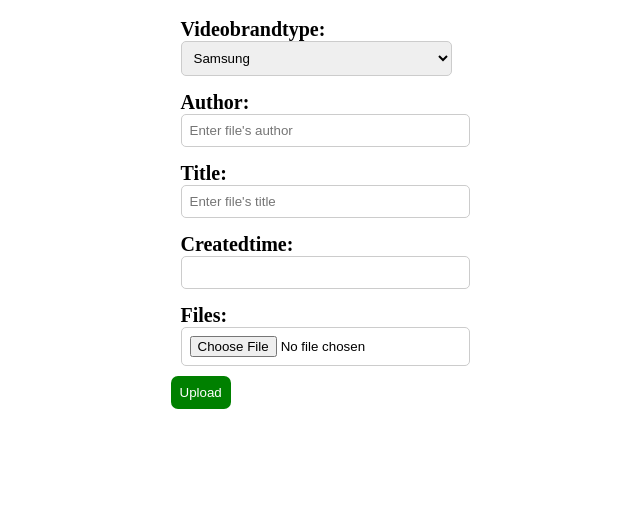
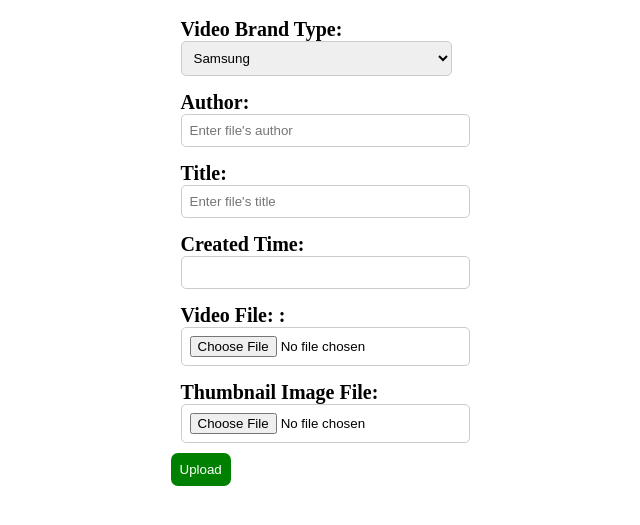
Before and after one commit to WilliamDelnington/android-backend, a Django app: page /videos/uploadForm in a window 1280 px wide. Shown: the top 525 px of the page, without its empty margins (324-964 px from the left). Run offline with Django 5.2, Linux system fonts and the light colour scheme; parts of the project's set-up code (start-up, migrations or seed data) failed here and were passed over; some libraries are stand-ins or nearby versions.

Commit message:
Add Video's Thumbnail Functionalities

```diff
--- a/AndroidAPI/settings.py
+++ b/AndroidAPI/settings.py
@@ -29,6 +29,8 @@ SECRET_KEY = 'django-insecure-tg-^ysty6(*bklb60mdu54fb6c3+r4824dgm-3*=z53bm3rge)
 
 MEDIA_ROOT = os.path.join(BASE_DIR, 'Videos')
 MEDIA_URL = '/Videos/'
+
+IMAGE_DIR = os.path.join(BASE_DIR, 'Images')
 
 # SECURITY WARNING: don't run with debug turned on in production!
 DEBUG = False
--- a/Templates/upload_form.html
+++ b/Templates/upload_form.html
@@ -98,6 +98,9 @@
         <div class="paragraph">
             <p style="max-width: 400px; word-break: break-all;">URL: {{ data.src }}</p>
         </div>
+        <div class="paragraph">
+            <p style="max-width: 400px; word-break: break-all;">URL: {{ data.thumbnail_url }}</p>
+        </div>
     </div>
     {% endif %}
     {% endif %}
--- a/api/forms.py
+++ b/api/forms.py
@@ -19,7 +19,9 @@ class FileUploadForm(forms.Form):
         choices=CHOICES,
         widget=forms.Select(attrs={
             'class': 'form-control',
-        }))
+        }),
+        label="Video Brand Type:"
+        )
 
     author = forms.CharField(
         max_length=200,
@@ -27,26 +29,45 @@ class FileUploadForm(forms.Form):
         widget=forms.TextInput(attrs={
             'class': 'form-control',
             'placeholder': "Enter file's author"
-        }))
+        }),
+        label="Author:"
+        )
 
     title = forms.CharField(
         required=False,
         widget=forms.TextInput(attrs={
             'class': 'form-control',
             'placeholder': "Enter file's title"
-        }))
+        }),
+        label="Title:"
+        )
 
     createdTime = forms.DateTimeField(
         required=False,
         widget=forms.DateTimeInput(attrs={
-            'class': 'form-control'
-        }))
+            'class': 'form-control',
+        }),
+        input_formats=['%Y-%m-%dT%H:%M'],
+        label="Created Time:"
+        )
 
-    files = forms.FileField(
+    videoFiles = forms.FileField(
         required=True,
-        widget=forms.FileInput(attrs={
-            'class': 'form-control'
-        }))
+        widget=forms.ClearableFileInput(attrs={
+            'class': 'form-control',
+            'accept': 'video/mp4, video/mpeg, video.ogg'
+        }),
+        label='Video File: '
+        )
+
+    thumbnailImageFiles = forms.FileField(
+        required=True,
+        widget=forms.ClearableFileInput(attrs={
+            'class': 'form-control',
+            'accept': 'image/jpeg, image/png, image/webp'
+        }),
+        label="Thumbnail Image File:"
+        )
 
     def __init__(self, *args, **kwargs):
         super().__init__(*args, **kwargs)
--- a/api/views.py
+++ b/api/views.py
@@ -503,39 +503,53 @@ def upload_to_google_drive(request, *args, **kwargs):
     if request.method == "POST":
         form = FileUploadForm(request.POST, request.FILES)
         if form.is_valid():
-            uploaded_file = request.FILES['files']
+            video_uploaded_file = request.FILES['file_one']
+            thumbnail_image_file = request.FILES['file_two']
             videoBrandType = form.cleaned_data.get("videoBrandType", None)
             author = form.cleaned_data.get('author', None)
             title = form.cleaned_data.get('title', None)
-            file_path = os.path.join(settings.MEDIA_ROOT, uploaded_file.name)
+            video_file_path = os.path.join(settings.MEDIA_ROOT, video_uploaded_file.name)
+            thumbnail_image_path = os.path.join(settings.IMAGE_DIR, thumbnail_image_file.name)
 
             # Save the file into temporary path
-            with open(file_path, 'wb+') as destination:
-                for chunk in uploaded_file.chunks():
+            with open(video_file_path, 'wb+') as destination:
+                for chunk in video_uploaded_file.chunks():
+                    destination.write(chunk)
+
+            with open(thumbnail_image_path, 'wb+') as destination:
+                for chunk in thumbnail_image_file.chunks():
                     destination.write(chunk)
 
             # Upload to Google Drive
             try:
-                file_id = upload_file(file_path, uploaded_file.name)
+                video_file_id = upload_file(video_file_path, video_uploaded_file.name)
+                image_file_id = upload_file(thumbnail_image_path, thumbnail_image_file.name)
             except Exception as e:
                 message = f"An error occured: {e}"
             finally:
-                url = f"https://drive.google.com/file/d/{file_id}/view"
-                os.remove(file_path)
+                video_url = f"https://drive.google.com/file/d/{video_file_id}/view"
+                video_fetchable_url = f"https://drive.google.com/uc?export=download?id={video_file_id}"
+                image_url = f"https://drive.google.com/file/d/{image_file_id}/view"
+                image_fetchable_url = f"https://drive.google.com/uc?export=download?id={image_file_id}"
+                os.remove(video_file_path)
+                os.remove(thumbnail_image_path)
 
-                if file_id:
+                if video_file_id:
                     try:
                         video = Video.objects.create(
-                            videoUniqueId=file_id,
+                            videoUniqueId=video_file_id,
                             videoBrandType=videoBrandType,
                             author=author,
                             title=title,
-                            url=url
+                            url=video_url,
+                            fetchable_url=video_fetchable_url,
+                            thumbnailImageUrl=image_url,
+                            thumbnailImageFetchableUrl=image_fetchable_url
                         )
                         message = f"File uploaded successfully: {video.id}, {video.videoUniqueId}"
                     except Exception as e:
                         print(e)
-                        return delete_file(request, file_id)
+                        return delete_file(request, [video_file_id, image_file_id])
                 else:
                     message = "File upload was not succeed."
 
@@ -575,13 +589,13 @@ def upload_to_google_drive_with_url(request, *args, **kwargs):
         form = FileUploadFormWithUrl(request.POST, request.FILES)
         if form.is_valid():
             message = ""
-            file_path = None # The file path that stores videos temporarily.
+            video_file_path = None
+            image_file_path = None # The file path that stores videos temporarily.
             videoContent = None # The stored data value
             if "get_data" in request.POST:
                 url = form.cleaned_data.get("URL")
                 try:
                     videoContent = get_video_content(url, settings.MEDIA_ROOT, "tempvideo.mp4")
-                    file_path = os.path.join(settings.MEDIA_ROOT, "tempvideo.mp4")
                     if videoContent.get("csv_file", None):
                         csv_file = videoContent.pop("csv_file")
                         # os.remove(csv_file)
@@ -608,10 +622,11 @@ def upload_to_google_drive_with_url(request, *args, **kwargs):
                         }
                     )
             elif 'upload' in request.POST:
-                file_path = os.path.join(settings.MEDIA_ROOT, "tempvideo.mp4")
+                video_file_path = os.path.join(settings.MEDIA_ROOT, "tempvideo.mp4")
+                image_file_path = os.path.join(settings.IMAGE_DIR, "thumbnail.jpg")
                 with open("temp.txt", "r") as file:
                     videoContent = json.load(file)
-                if not videoContent or not os.path.exists(file_path):
+                if not videoContent or not (os.path.exists(video_file_path) ):
                     end = time.time()
                     return render(
                         request,
@@ -624,31 +639,41 @@ def upload_to_google_drive_with_url(request, *args, **kwargs):
                     )
                 videoBrandType = form.cleaned_data.get("videoBrandType", None)
                 try:
-                    file_id = upload_file(file_path, "tempvideo.mp4")
+                    video_file_id = upload_file(video_file_path, "tempvideo.mp4")
+                    image_file_id = upload_file(image_file_path, "thumbnail.jpg") if os.path.exists(image_file_path) else None
                 except Exception as e:
                     message = f"An error occured while uploading file: {e}"
                 finally:
-                    url = f"https://drive.google.com/file/{file_id}/view"
-                    os.remove(file_path)
+                    video_view_url = f"https://drive.google.com/file/d/{video_file_id}/view"
+                    video_fetchable_url = f"https://drive.google.com/uc?export=download?id={video_file_id}"
+                    image_view_url = f"https://drive.google.com/file/d/{image_file_id}/view" if image_file_id else None
+                    image_fetchable_url = f"https://drive.google.com/uc?export=download?id={image_file_id}" if image_file_id else None
+                    os.remove(video_file_path)
+                    os.remove(image_file_path)
 
-                    if file_id:
+                    if video_file_id:
                         message = f"Brand type: {videoBrandType}, title: {videoContent.get('title', '')}, author: {videoContent.get('author', '')}"
                         try:
                             video = Video.objects.create(
-                                videoUniqueId=file_id,
+                                videoUniqueId=video_file_id,
                                 videoBrandType=videoBrandType,
                                 author=videoContent["author"],
                                 title=videoContent["title"],
-                                url=url,
-                                fetchable_url=f'https://drive.google.com/uc?export=download?id={file_id}'
+                                url=video_view_url,
+                                fetchable_url=video_fetchable_url,
+                                thumbnailImageUrl=image_view_url,
+                                thumbnailImageFetchableUrl=image_fetchable_url
                             )
                             message = f"Video uploaded successfully: {video.id} - {video.videoUniqueId}"
                         except Exception as e:
-                            return delete_file(request, file_id, e + message)
+                            return delete_file(request, [video_file_id, image_file_id], e + message)
             elif 'reset' in request.POST:
-                file_path = os.path.join(settings.MEDIA_ROOT, "tempvideo.mp4")
-                if os.path.exists(file_path):
-                    os.remove(file_path)
+                video_file_path = os.path.join(settings.MEDIA_ROOT, "tempvideo.mp4")
+                image_file_path = os.path.join(settings.IMAGE_DIR, "thumbnail.jpg")
+                if os.path.exists(video_file_path):
+                    os.remove(video_file_path)
+                if os.path.exists(image_file_path):
+                    os.remove(image_file_path)
                 return render(
                     request,
                     'upload_form.html',
@@ -795,18 +820,23 @@ def get_file(request, id):
         }
     )
 
-def delete_file(request, id, message=None):
+def delete_file(request, ids: list, message=None, model=Video):
 
     """
     Delete the video files from database and Google Drive existance.
+
+    For ids parameter, set the file id in the first position.
+    For example, if you want to delete a video but it contains another file as well,
+    type [video_id, ...]
     """
 
     start = time.time()
     try:
+        for id in ids:
         # Delete file from Google Drive
-        file = delete_specific_file(id)
+            file = delete_specific_file(id)
         # Delete file from database
-        Video.objects.get(videoUniqueId=id).delete()
+        model.objects.get(videoUniqueId=ids[0]).delete()
         if not message:
             message = f"File deleted successfully: {file}"
     except Video.DoesNotExist:
@@ -967,6 +997,7 @@ def get_video_content(url: str, output_folder: str = None, output_file: str = No
             "author": author,
             "title": title,
             "src": url,
+            "thumbnail_url": None,
             "csv_file": csv_file_path
         }
 
@@ -988,21 +1019,42 @@ def get_video_content(url: str, output_folder: str = None, output_file: str = No
             #     "title": title,
             #     "src": url
             # }
-            ydl_opts = {
-                "outtmpl": os.path.join(output_folder, output_file),
-                "format": "mp4/best"
+
+            video_opts = {
+                'format': 'mp4/best',
+                "outtmpl": os.path.join(output_folder, output_file)
             }
 
-            with yt_dlp.YoutubeDL(ydl_opts) as ydl:
+            thumbnail_opts = {
+                'skip_download': True,
+                'write_thumbnail': True,
+                "outtmpl": os.path.join(settings.IMAGE_DIR, "thumbnail.jpg"),
+                'postprocessors': [
+                    {
+                        "key": 'FFmpegThumbnailsConvertor',
+                        'format': "jpg"
+                    }
+                ]
+            }
+
+            with yt_dlp.YoutubeDL({}) as ydl:
                 info_dict = ydl.extract_info(url, download=True)
 
                 title = info_dict.get("title", None)
                 author = info_dict.get("uploader", None)
+                thumbnail_url = info_dict.get("thumbnail", None)
+
+            with yt_dlp.YoutubeDL(video_opts) as ydl:
+                ydl.download([url])
+
+            with yt_dlp.YoutubeDL(thumbnail_opts) as ydl:
+                ydl.download([url])
 
                 return {
                     "author": author,
                     "title": title,
-                    "src": url
+                    "src": url,
+                    "thumbnail_url": thumbnail_url
                 }
 
         except Exception as e:
```
Also changed, not shown: manualManage.py (+57 -1 lines), test3.py (+29 -21 lines).
